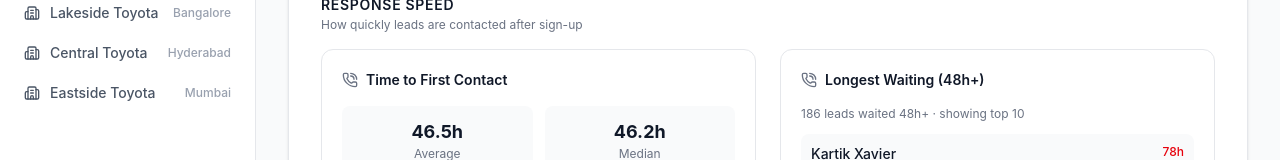
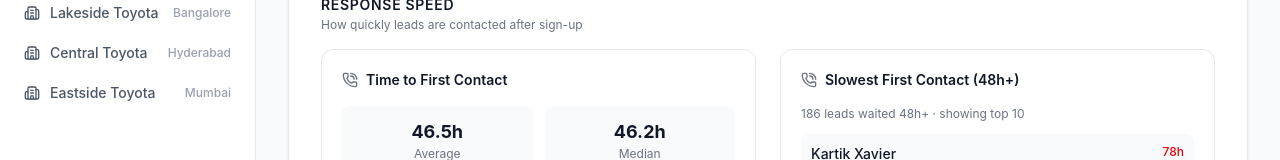
Before and after one commit to anish-9999/dealerpulse, a React (Vite) app: page / in a window 1280 px wide. Both pictures are taken after a click on the button "Speed & Fulfillment". Shown: the part 286-446 px from the top of the page. Built offline with nearby package versions, Linux system fonts and the light colour scheme; the HTML template or start-up script is replaced by a standard one.

Commit message:
Rename 'Longest Waiting' to 'Slowest First Contact'

```diff
--- a/src/pages/DashboardOperations.tsx
+++ b/src/pages/DashboardOperations.tsx
@@ -128,7 +128,7 @@
           <div className="dashboard-card p-4 md:p-5">
             <div className="flex items-center gap-2 mb-4">
               <PhoneCall className="w-4 h-4 text-gray-500" />
-              <h3 className="text-sm font-semibold text-gray-900">Longest Waiting (48h+)</h3>
+              <h3 className="text-sm font-semibold text-gray-900">Slowest First Contact (48h+)</h3>
             </div>
             {topSlowLeads.length > 0 ? (
               <div className="space-y-3">
```
Also changed, not shown: 1 other file (tests, documents, lock files or other folders).
